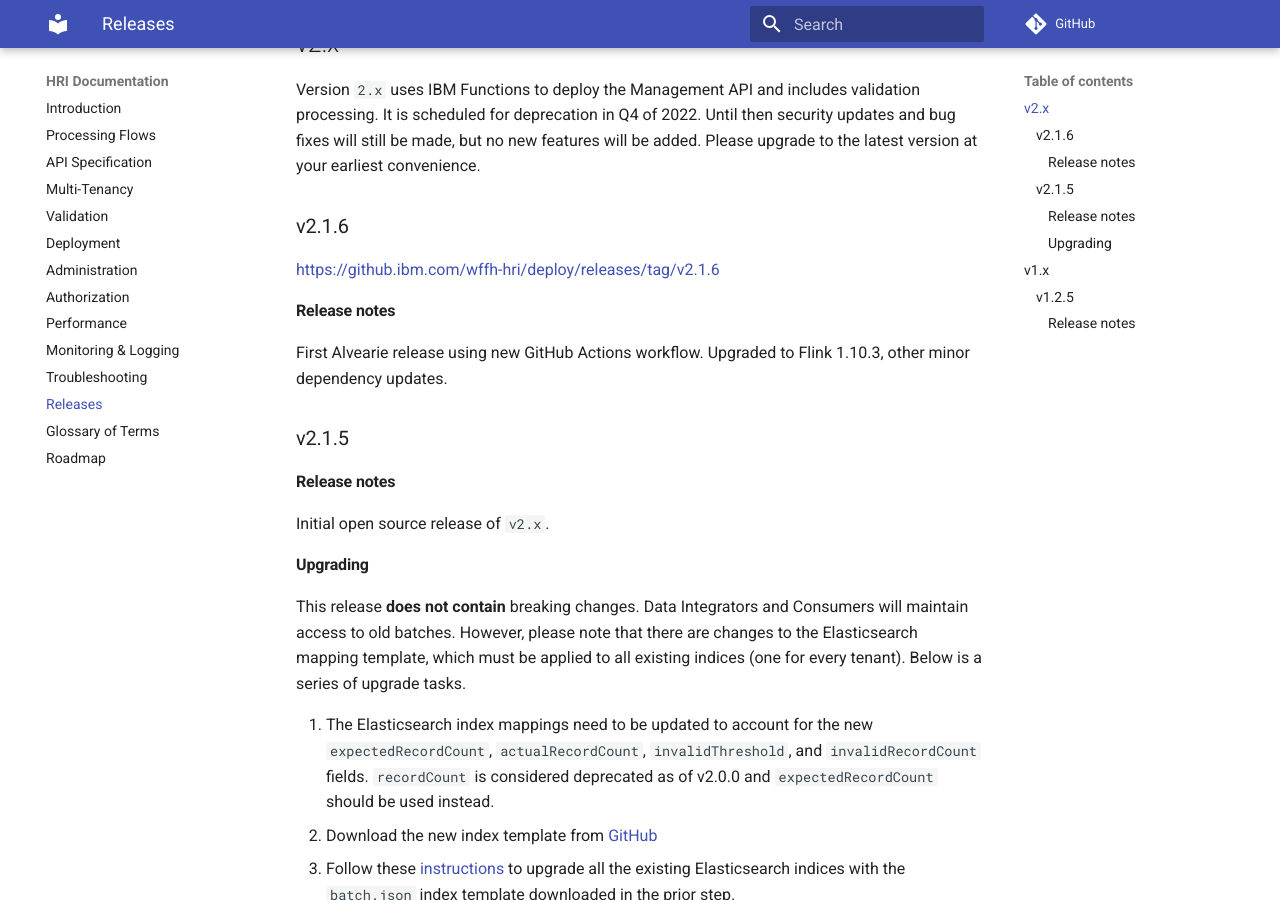
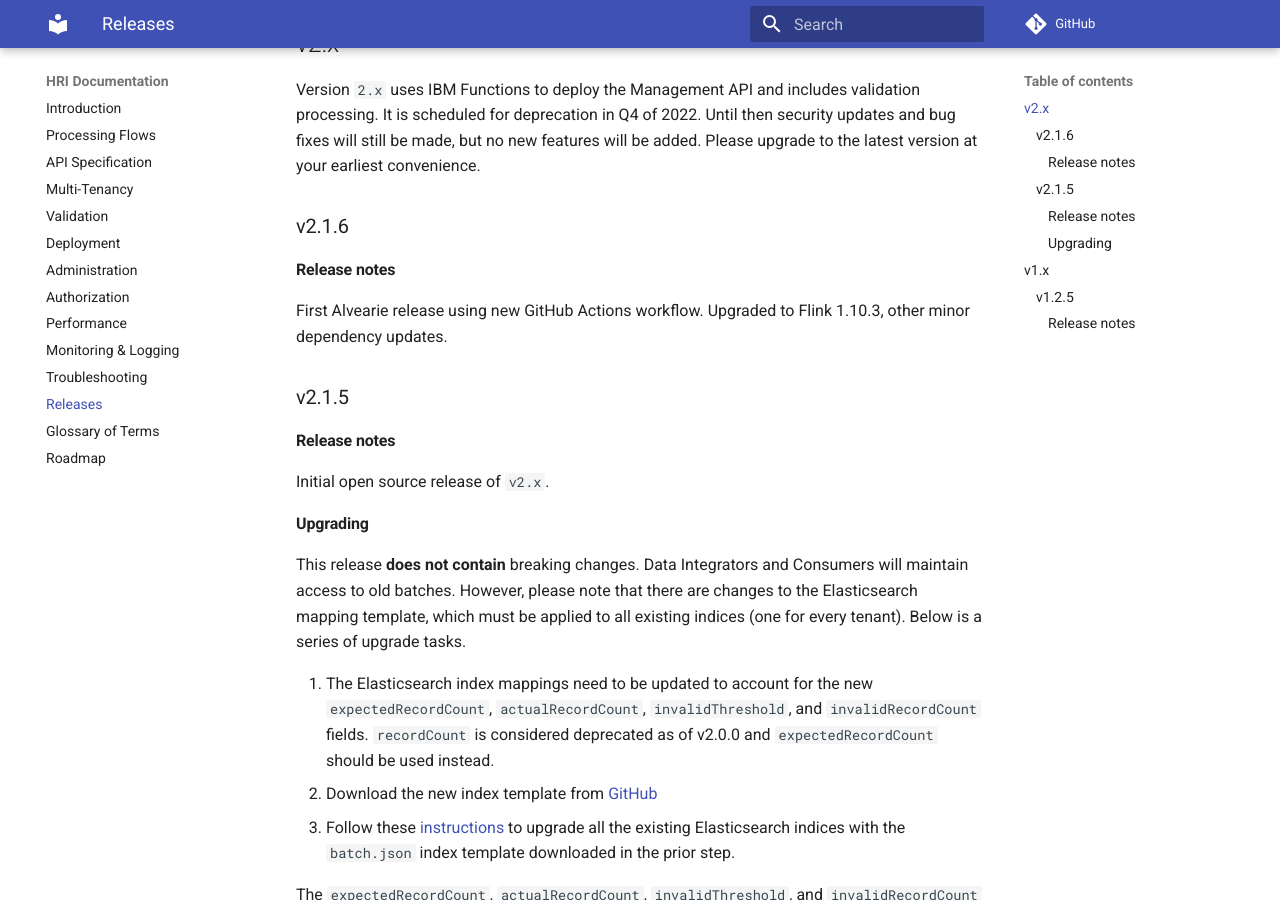
Before and after one commit to Alvearie/HRI, an MkDocs documentation site: the page built from documentation/releases.md, in a window 1280 px wide and 900 px high, scrolled down 594 px. Built offline with MkDocs 1.6.1 and Material for MkDocs 9.7.7, drawn with Linux system fonts in a browser that asks for light colours; comment, search, counter and statistics services are not loaded; the version menu is left out; some of the changed lines change nothing that is shown.

Commit message:
WHFHRI-702: Fix 2.1.6 release notes
Signed-off-by: Dan Baxter <dan.baxter240@gmail.com>

```diff
--- a/documentation/releases.md
+++ b/documentation/releases.md
@@ -8,7 +8,6 @@ Unless stated otherwise in the release notes of a specific version, upgrading th
 Version `2.x` uses IBM Functions to deploy the Management API and includes validation processing. It is scheduled for deprecation in Q4 of 2022. Until then security updates and bug fixes will still be made, but no new features will be added. Please upgrade to the latest version at your earliest convenience.
 
 ### v2.1.6
-https://github.ibm.com/wffh-hri/deploy/releases/tag/v2.1.6
 
 #### Release notes
 First Alvearie release using new GitHub Actions workflow. Upgraded to Flink 1.10.3, other minor dependency updates.
```
